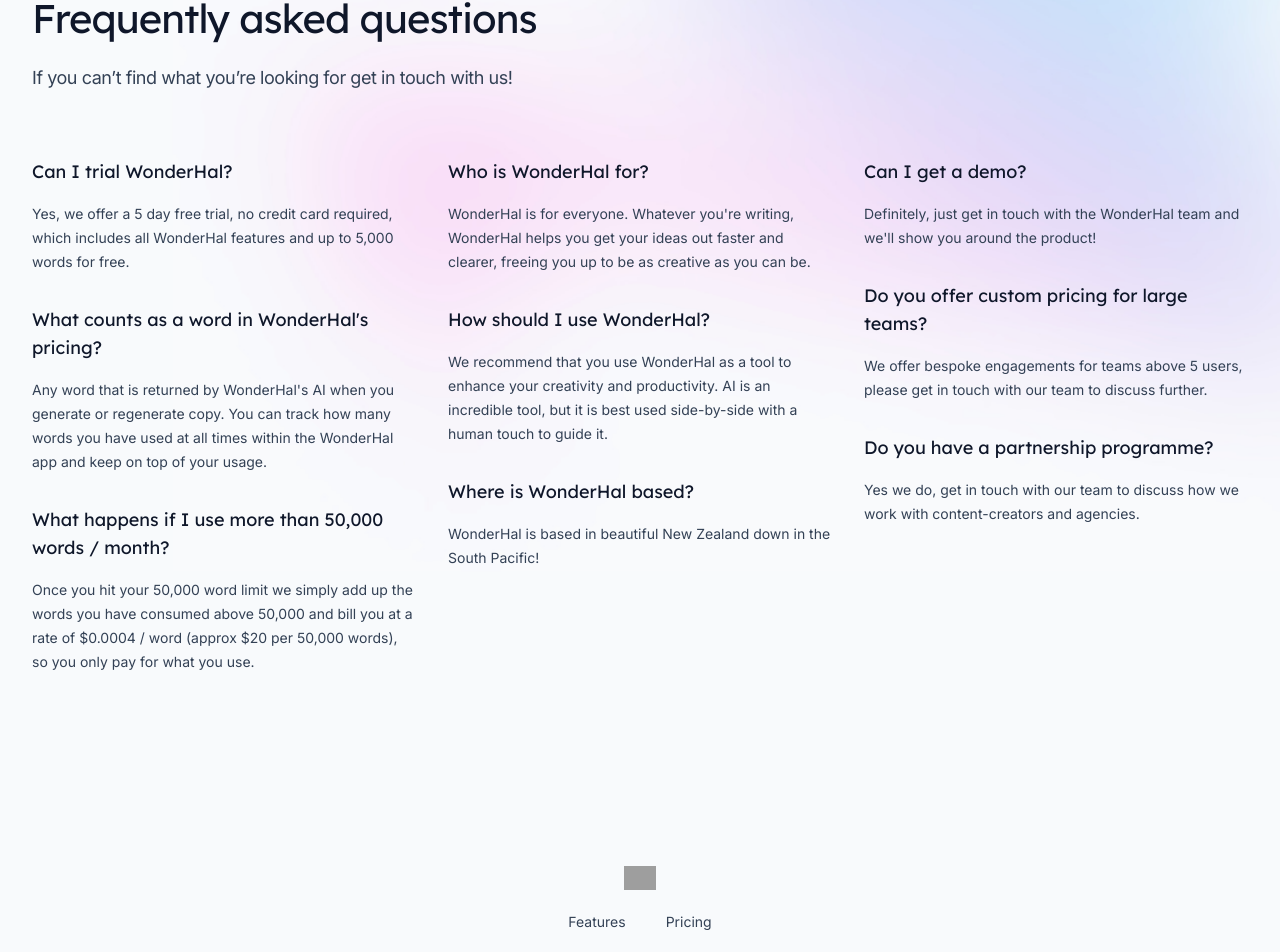
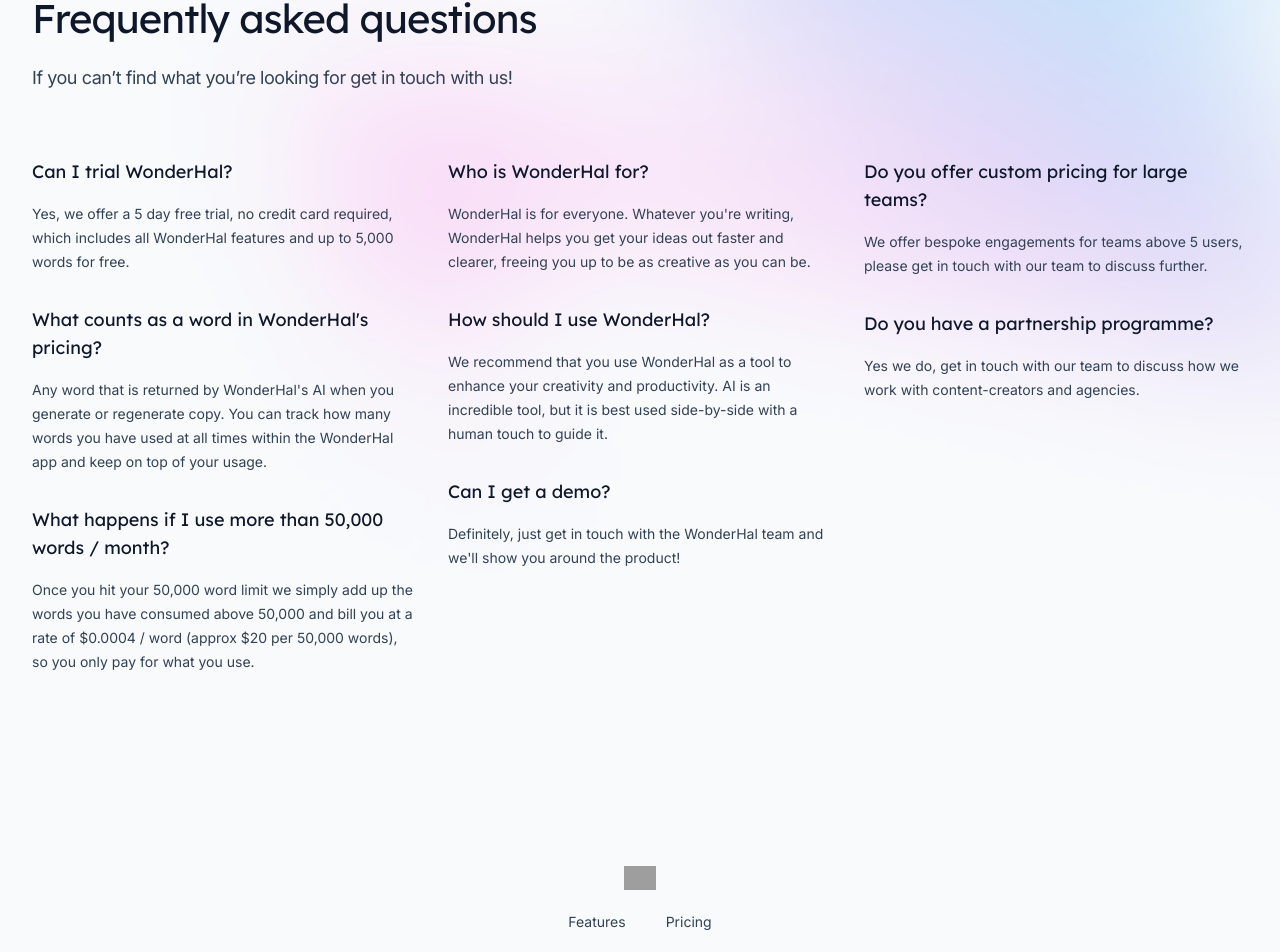
Before and after one commit to stewiethepro/wonderhallanding, a Next.js app: page / in a window 1280 px wide. Shown: the part 4659-5611 px from the top of the page. Built offline with nearby package versions, Linux system fonts and the light colour scheme; grey boxes are pictures that could not be loaded.

Commit message:
Update FAQs

```diff
--- a/src/components/Faqs.jsx
+++ b/src/components/Faqs.jsx
@@ -33,18 +33,13 @@
       'We recommend that you use WonderHal as a tool to enhance your creativity and productivity. AI is an incredible tool, but it is best used side-by-side with a human touch to guide it.',
     },
     {
-      question: 'Where is WonderHal based?',
-      answer:
-        'WonderHal is based in beautiful New Zealand down in the South Pacific!',
-    },
-  ],
-  [
-    {
       question:
         'Can I get a demo?',
       answer:
         "Definitely, just get in touch with the WonderHal team and we'll show you around the product!",
     },
+  ],
+  [
     {
       question: 'Do you offer custom pricing for large teams?',
       answer: 'We offer bespoke engagements for teams above 5 users, please get in touch with our team to discuss further.',
--- a/src/pages/login.jsx
+++ b/src/pages/login.jsx
@@ -10,7 +10,7 @@
   return (
     <>
       <Head>
-        <title>Sign In - TaxPal</title>
+        <title>Sign In - Wonderhal</title>
       </Head>
       <AuthLayout>
         <div className="flex flex-col">
--- a/src/pages/register.jsx
+++ b/src/pages/register.jsx
@@ -10,7 +10,7 @@
   return (
     <>
       <Head>
-        <title>Sign Up - TaxPal</title>
+        <title>Sign Up - Wonderhal</title>
       </Head>
       <AuthLayout>
         <div className="flex flex-col">
```
Also changed, not shown: src/images/background-teal.jpg (renamed from src/images/background-features-teal-2.jpg).
